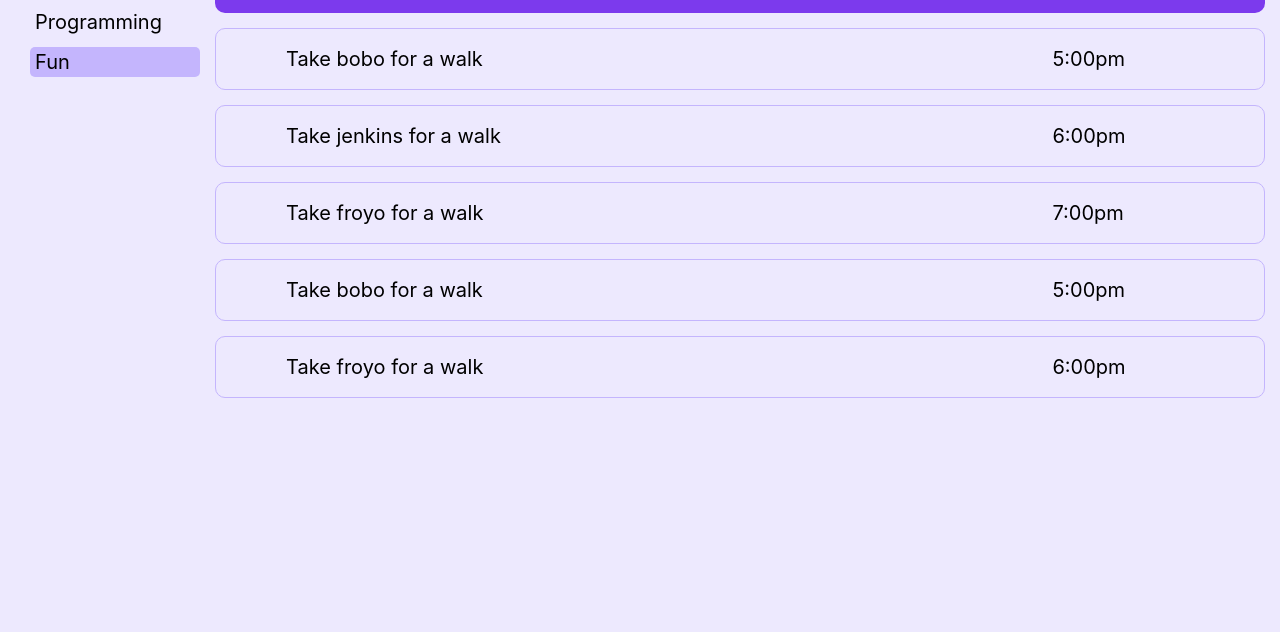
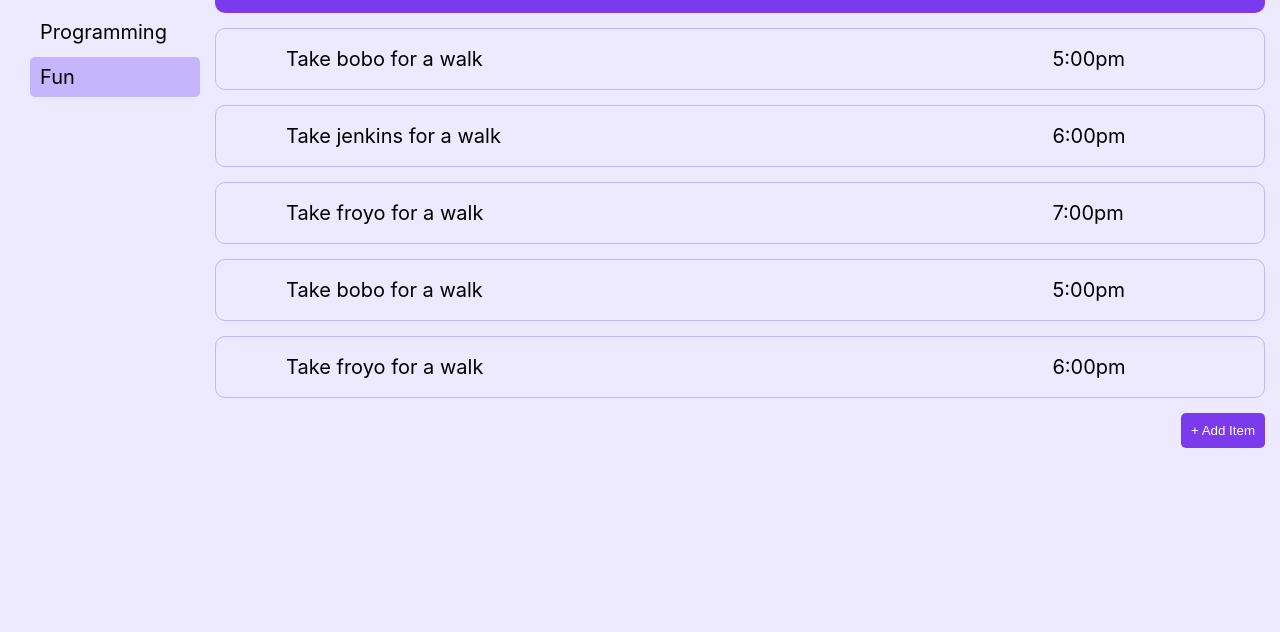
Before and after one commit to sykoivisto/todo-list, a website built with webpack: page src/index.html in a window 1280 px wide. Shown: the part 168-800 px from the top of the page. Built offline with nearby package versions, Linux system fonts and the light colour scheme.

Commit message:
styling updates

```diff
--- a/src/css/index.css
+++ b/src/css/index.css
@@ -71,7 +71,7 @@ nav {
 nav ul {
     display: flex;
     flex-direction: column;
-    gap: 10px;
+    gap: 5px;
     margin-left: 15px;
 }
 nav h3 {
@@ -79,7 +79,7 @@ nav h3 {
     font-weight: bold;
 }
 nav li {
-    padding: 5px;
+    padding: 10px;
     border-radius: 5px;
 }
 nav li:hover {
@@ -92,6 +92,8 @@ nav li:hover {
 }
 main {
     margin: 0 15px 0 15px;
+    display: flex;
+    flex-direction: column;
 }
 #page-header {
     padding: 20px 0 20px 15px;
@@ -122,3 +124,21 @@ main {
     border: 1px solid var(--accent);
     border-radius: 10px;
 }
+.task:hover {
+    scale: 1.01;
+}
+#add-task {
+    margin: 15px 0 15px 0;
+    align-self: end;
+
+    border-radius: 5px;
+    border: none;
+    background-color: var(--dark-accent);
+    color: white;
+    padding: 10px;
+}
+#add-task:hover {
+    scale: 1.05;
+    cursor: pointer;
+    box-shadow: 1px 1px 1px black;
+}
--- a/src/index.html
+++ b/src/index.html
@@ -50,6 +50,7 @@
                     <p>7:00pm</p>
                 </div>
             </div>
+            <button id="add-task">+ Add Item</button>
         </main>
 
     </div>
--- a/src/index.js
+++ b/src/index.js
@@ -94,9 +94,8 @@ const domManager = (() => {
         //our content is going to go in <main>
         const main = document.querySelector('main');
 
-        //create our task list <div>
-        const project = document.createElement('div');
-        project.setAttribute('id', 'task-list');
+        //find our task list <div>
+        const project = document.getElementById('task-list');
 
         //loop through our array of tasks and render each task
         p.todoItems.forEach(tdi => {
@@ -121,9 +120,6 @@ const domManager = (() => {
             //append the task to the task list
             project.appendChild(task);
         })
-
-        //append our task list to the <main>
-        main.appendChild(project);
     }
 
     return {
```
